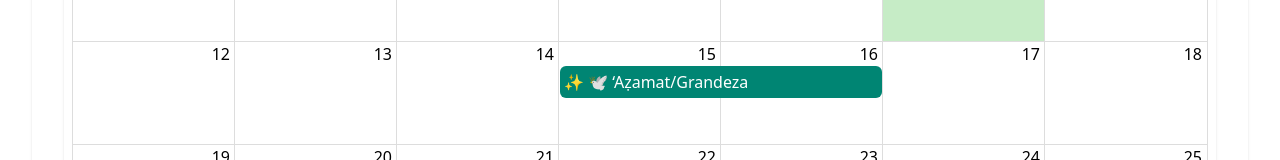
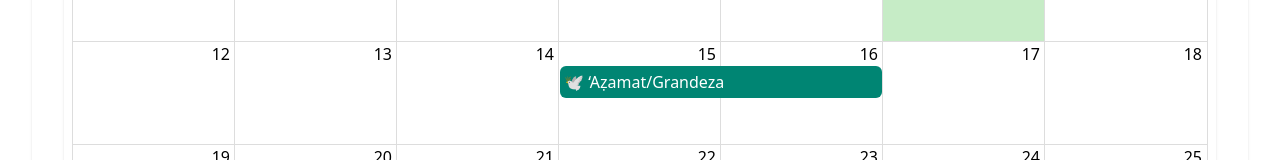
Before and after one commit to darvinnueza/cumbahai, a React (Vite) app in the folder bahai-calendar/: page / in a window 1280 px wide. Shown: the part 498-658 px from the top of the page. Built offline with nearby package versions, Linux system fonts and the light colour scheme.

Commit message:
commit
commit

```diff
--- a/bahai-calendar/src/components/Calendar.tsx
+++ b/bahai-calendar/src/components/Calendar.tsx
@@ -118,7 +118,7 @@ const CustomCalendar: React.FC = () => {
         },
         {
             event: "Fiesta de 19 Días",
-            title: "✨ 🕊️ ‘Aẓamat/Grandeza",
+            title: " 🕊️ ‘Aẓamat/Grandeza",
             host: {
                 name: "Fam. Baez Lojan",
                 phones: {
```
Also changed, not shown: 4 other files (tests, documents, lock files or other folders).
